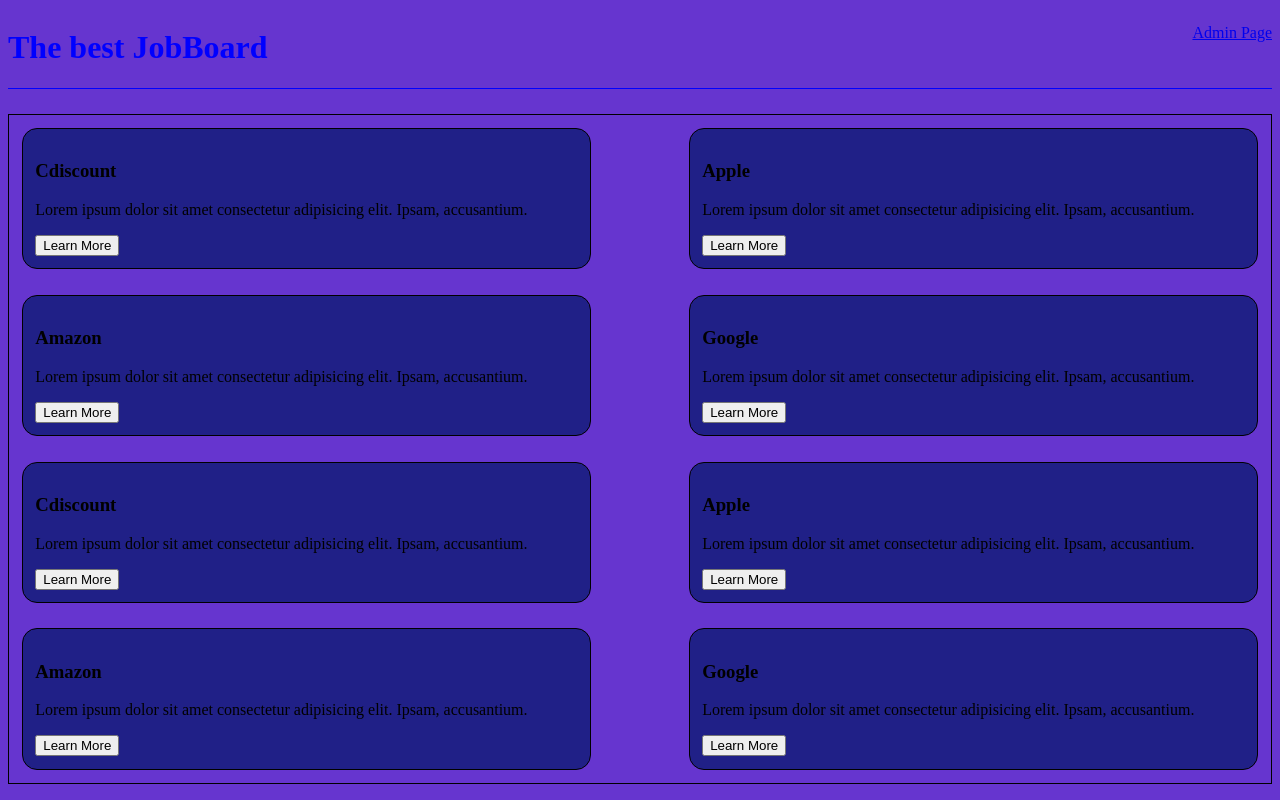
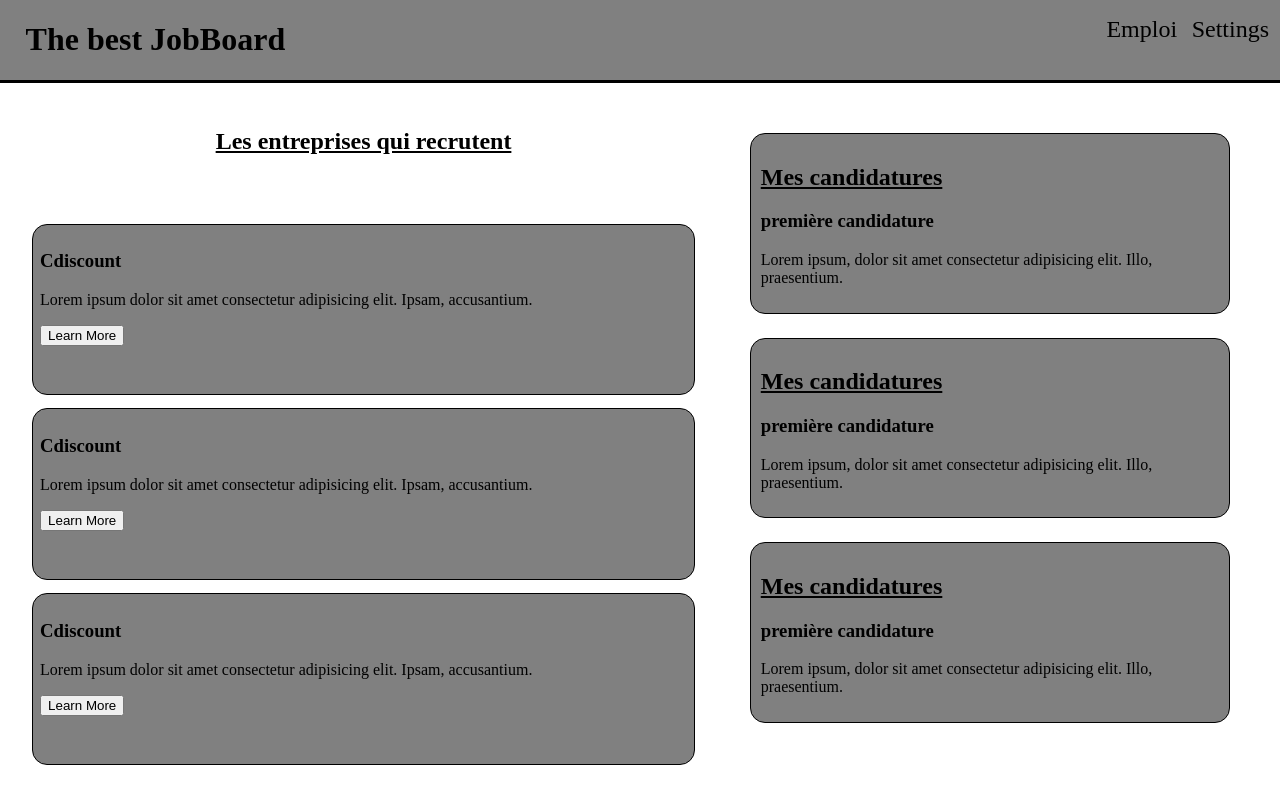
Before and after one commit to pierremorinv/jobBoard, a plain HTML site: page front-end/index.html in a window 1280 px wide. Drawn offline with Linux system fonts and the light colour scheme.

Commit message:
modification css and add database

```diff
--- a/front-end/index.html
+++ b/front-end/index.html
@@ -9,36 +9,47 @@
   <body>
     <main>
       <header>
-        <div><h1>The best JobBoard</h1></div>
-        <nav> <ul><li> <a href="admin.html">Admin Page</a></li>
+        <h1>The best JobBoard</h1>
+        <nav>
+          <ul>
+          <li><a href="admin.html">Emploi</a></li>
+          <li><a href="admin.html">Settings</a></li>
+
+          </nav>
       </header>
+      <section class="main-content">
+
         <section class="advertisements-section">
+            <h2> Les entreprises qui recrutent</h2>
             <article class="advertisements-article"><h3>Cdiscount</h3>
-           <div class="advertisements-content"> <p>Lorem ipsum dolor sit amet consectetur adipisicing elit. Ipsam, accusantium.</p> <button type="button" id="button">Learn More</button> </div>
-        </article>
-        <article class="advertisements-article"><h3>Apple</h3>
-          <div class="advertisements-content"> <p>Lorem ipsum dolor sit amet consectetur adipisicing elit. Ipsam, accusantium.</p> <button type="button" id="button">Learn More</button> </div>
-        </article>
-        <article class="advertisements-article"><h3>Amazon</h3>
-         <div class="advertisements-content"> <p>Lorem ipsum dolor sit amet consectetur adipisicing elit. Ipsam, accusantium.</p> <button type="button" id="button">Learn More</button> </div>
-        </article>
-        <article class="advertisements-article"><h3>Google</h3>
             <div class="advertisements-content"> <p>Lorem ipsum dolor sit amet consectetur adipisicing elit. Ipsam, accusantium.</p> <button type="button" id="button">Learn More</button> </div>
             </article>
             <article class="advertisements-article"><h3>Cdiscount</h3>
             <div class="advertisements-content"> <p>Lorem ipsum dolor sit amet consectetur adipisicing elit. Ipsam, accusantium.</p> <button type="button" id="button">Learn More</button> </div>
             </article>
-       <article class="advertisements-article"><h3>Apple</h3>
-         <div class="advertisements-content"> <p>Lorem ipsum dolor sit amet consectetur adipisicing elit. Ipsam, accusantium.</p> <button type="button" id="button">Learn More</button> </div>
-       </article>
-       <article class="advertisements-article"><h3>Amazon</h3>
-        <div class="advertisements-content"> <p>Lorem ipsum dolor sit amet consectetur adipisicing elit. Ipsam, accusantium.</p> <button type="button" id="button">Learn More</button> </div>
-       </article>
-       <article class="advertisements-article"><h3>Google</h3>
+            <article class="advertisements-article"><h3>Cdiscount</h3>
             <div class="advertisements-content"> <p>Lorem ipsum dolor sit amet consectetur adipisicing elit. Ipsam, accusantium.</p> <button type="button" id="button">Learn More</button> </div>
         </article>
 
-
         </section>
+        <section class="my-candidate">
+          <article class="my-candidate-article">
+            <div class="my-candidate-title"><h2>Mes candidatures</h2></div>
+            <div class="candidate content"> <h3>première candidature</h3>
+            <p>Lorem ipsum, dolor sit amet consectetur adipisicing elit. Illo, praesentium.</p></div>
+          </article>
+          <article class="my-candidate-article">
+            <div class="my-candidate-title"><h2>Mes candidatures</h2></div>
+            <div class="candidate content"> <h3>première candidature</h3>
+            <p>Lorem ipsum, dolor sit amet consectetur adipisicing elit. Illo, praesentium.</p></div>
+          </article>
+          <article class="my-candidate-article">
+            <div class="my-candidate-title"><h2>Mes candidatures</h2></div>
+            <div class="candidate content"> <h3>première candidature</h3>
+            <p>Lorem ipsum, dolor sit amet consectetur adipisicing elit. Illo, praesentium.</p></div>
+          </article>
+        </section>
+      </section>
+      <script src="index.js"></script>
+</body>
 </html>
-</body>
--- a/front-end/index.js
+++ b/front-end/index.js
@@ -1 +1,9 @@
-document.addEventListener("DOMContentLoaded", () => {});
+document.addEventListener("DOMContentLoaded", () => {
+  let buttons = document.querySelectorAll("button");
+
+  buttons.forEach((button) => {
+    button.addEventListener("click", () => {
+      console.log("You clicked");
+    });
+  });
+});
--- a/front-end/scss/Directory/layout/header.scss
+++ b/front-end/scss/Directory/layout/header.scss
@@ -1,14 +1,28 @@
 header {
   display: flex;
   justify-content: space-between;
-  color: blue;
-  border-bottom: 1px solid blue;
+  border-bottom: 3px solid black;
+  background-color: grey;
   margin-bottom: 2%;
-  ul {
-    padding: 0%;
-    display: flex;
-    li {
-      list-style: none;
+  h1 {
+    margin-left: 2%;
+  }
+  nav {
+    margin-right: 2%;
+
+    ul {
+      padding: 0%;
+      margin-right: 1%;
+      display: flex;
+      li {
+        padding-right: 10%;
+        list-style: none;
+        a {
+          font-size: x-large;
+          text-decoration: none;
+          color: black;
+        }
+      }
     }
   }
 }
--- a/front-end/scss/Directory/pages/home.scss
+++ b/front-end/scss/Directory/pages/home.scss
@@ -1,21 +1,43 @@
+.main-content {
+  h2 {
+    text-decoration: underline;
+  }
+  margin: 2%;
+  display: flex;
+  justify-content: space-between;
   .advertisements-section {
+    width: 55%;
     display: flex;
     flex-wrap: wrap;
-  justify-content: space-between;
-  border: 1px solid black;
+    justify-content: space-around;
+
     .advertisements-article {
       border-radius: 15px;
       margin: 1%;
-    width: 43%;
       padding: 1%;
       border: 1px solid black;
       -webkit-border-radius: 15px;
       -moz-border-radius: 15px;
       -ms-border-radius: 15px;
       -o-border-radius: 15px;
-    background-color: rgb(32, 32, 135);
-  }
-  :hover {
-    background-color: rgb(55, 48, 94);
+      background-color: gray;
+      width: 100%;
+      object-fit: contain;
     }
   }
+  .my-candidate {
+    padding: 2%;
+
+    .my-candidate-article {
+      border: 1px solid black;
+      padding: 2%;
+      margin-bottom: 5%;
+      border-radius: 15px;
+      -webkit-border-radius: 15px;
+      -moz-border-radius: 15px;
+      -ms-border-radius: 15px;
+      -o-border-radius: 15px;
+      background-color: grey;
+    }
+  }
+}
--- a/front-end/scss/Directory/utils/variables.scss
+++ b/front-end/scss/Directory/utils/variables.scss
@@ -1,3 +1,3 @@
 $primary-color: #151521;
-$secondary-color: #6635cf;
-$tertiary-color: #46469f;
+$secondary-color: white;
+$tertiary-color: grey;
--- a/front-end/scss/index.scss
+++ b/front-end/scss/index.scss
@@ -3,6 +3,8 @@
 @import "./Directory/layout/footer.scss";
 @import "./Directory/utils/variables.scss";
 
-body {
-  background-color: $secondary-color;
+body,
+html {
+  margin: 0%;
+  width: 100%;
 }
```
Also changed, not shown: front-end/style.css, 2 other files. Lines whose indentation alone changed are shown as unchanged.
